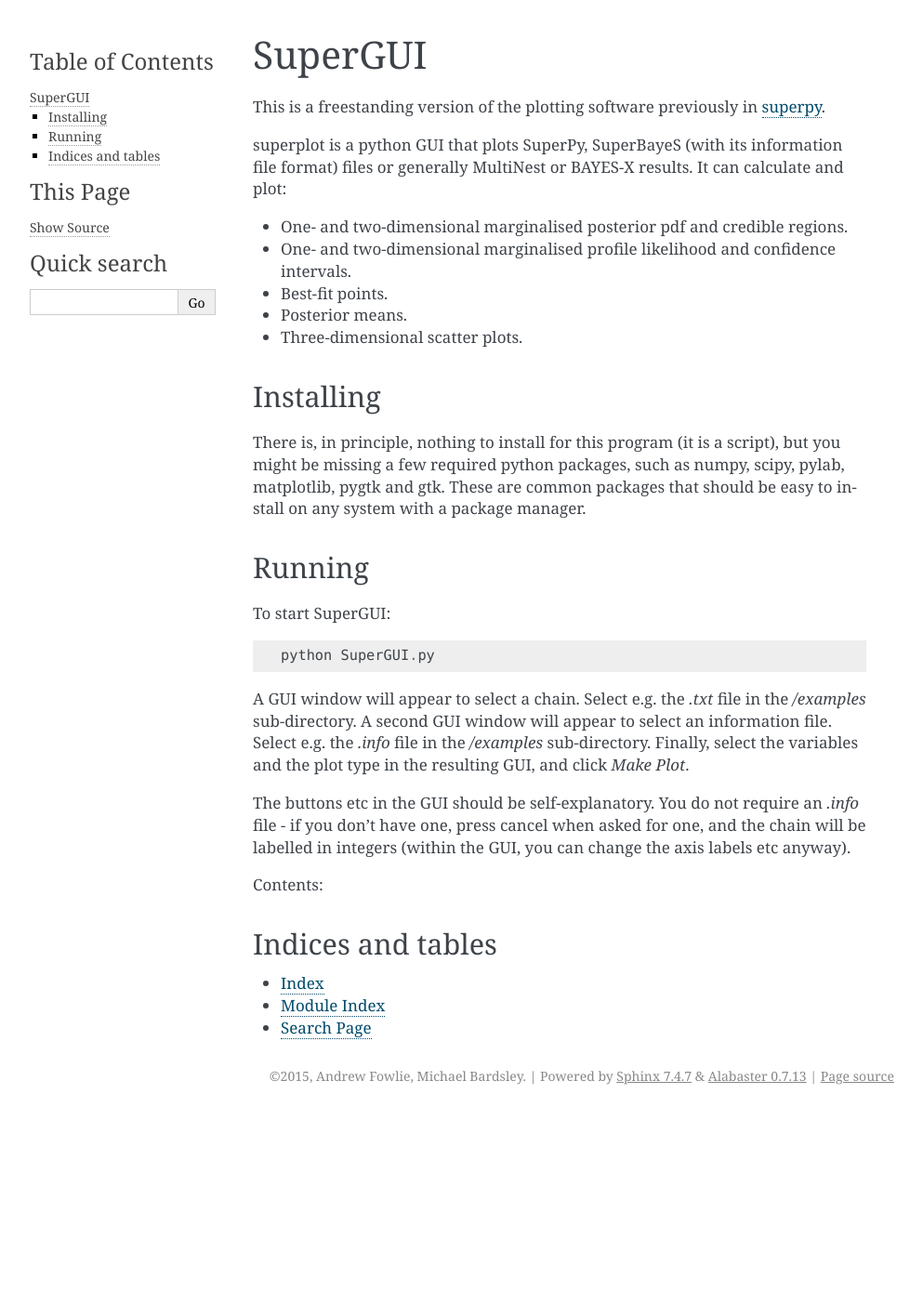
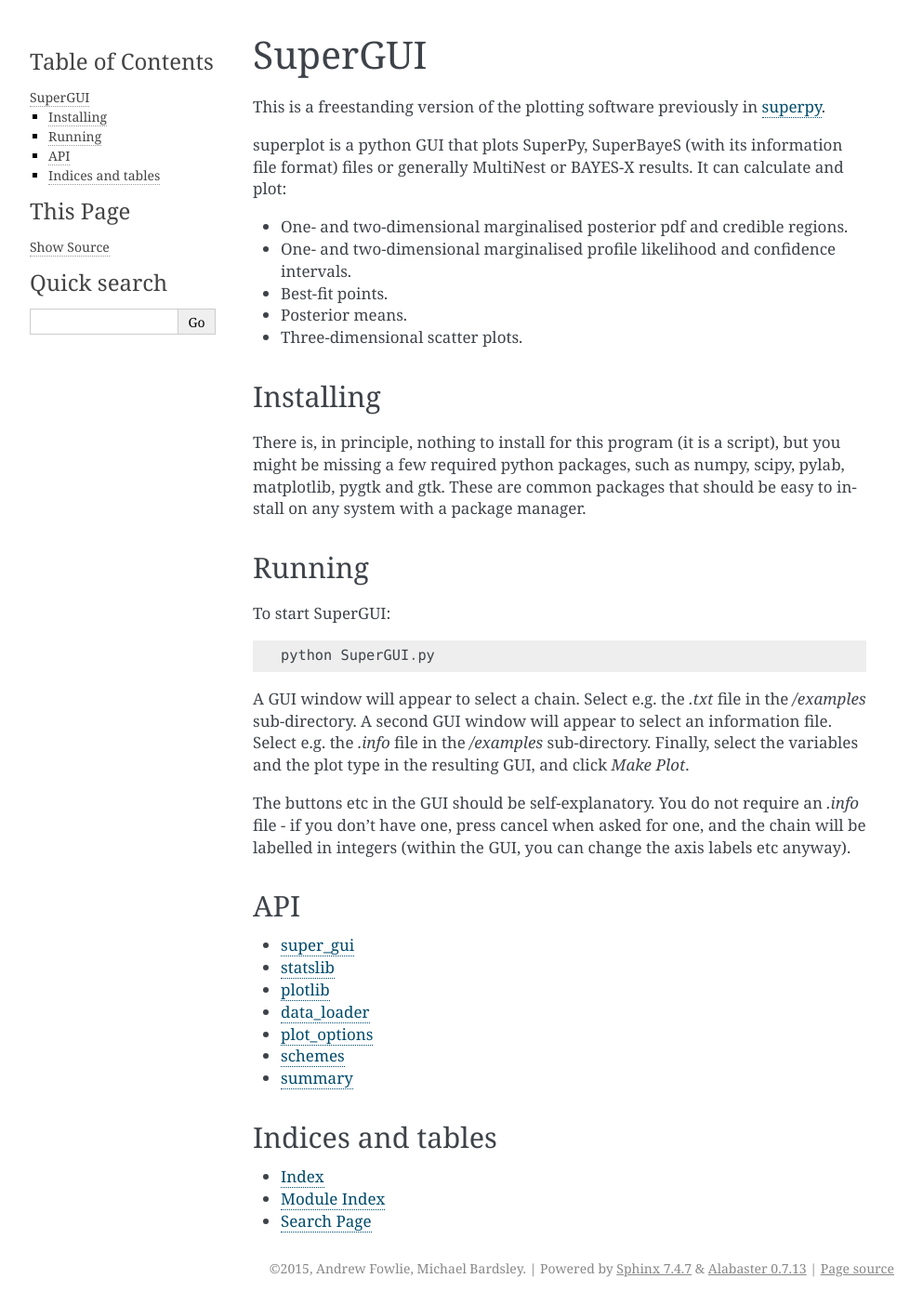
Before and after one commit to michaelhb/superplot, a Sphinx documentation site: the page built from doc/index.rst, in a window 1280 px wide. Shown: the whole page at 93% size, without its empty margins (148-1141 px from the left). Built offline with Sphinx 7.4.7, drawn with Linux system fonts in a browser that asks for light colours; before the commit the page ends 1197 px from its top, so only the background shows below that.

Commit message:
Infrastructure for SPHINX docs.
Now when we SPHINX things they should automagically appear
in the docs.

```diff
--- /dev/null
+++ b/doc/API.rst
@@ -0,0 +1,56 @@
+=========
+super_gui
+=========
+
+.. automodule:: super_gui
+    :members:
+
+========
+statslib
+========
+
+.. automodule:: statslib.point
+    :members:
+
+.. automodule:: statslib.one_dim
+    :members:
+
+.. automodule:: statslib.two_dim
+    :members:
+
+=======
+plotlib
+=======
+
+.. automodule:: plotlib.base
+    :members:
+
+.. automodule:: plotlib.plot_mod
+    :members:
+
+.. automodule:: plotlib.plots
+    :members:
+
+===========
+data_loader
+===========
+.. automodule:: data_loader
+    :members:
+
+============
+plot_options
+============
+.. automodule:: plot_options
+    :members:
+
+=======
+schemes
+=======
+.. automodule:: schemes
+    :members:
+
+=======
+summary
+=======
+.. automodule:: summary
+    :members:
--- a/doc/conf.py
+++ b/doc/conf.py
@@ -19,7 +19,7 @@
 # If extensions (or modules to document with autodoc) are in another directory,
 # add these directories to sys.path here. If the directory is relative to the
 # documentation root, use os.path.abspath to make it absolute, like shown here.
-#sys.path.insert(0, os.path.abspath('.'))
+sys.path.insert(0, os.path.abspath('..'))
 
 # -- General configuration ------------------------------------------------
 
@@ -288,3 +288,9 @@
 
 # If true, do not generate a @detailmenu in the "Top" node's menu.
 #texinfo_no_detailmenu = False
+
+import sys
+import mock
+
+MOCK_MODULES = ['matplotlib', 'matplotlib.pyplot', 'numpy', 'scipy']
+sys.modules.update((mod_name, mock.Mock()) for mod_name in MOCK_MODULES)
--- a/doc/index.rst
+++ b/doc/index.rst
@@ -5,12 +5,13 @@
 
 .. include:: ../README.rst
 
-Contents:
+API
+===
 
 .. toctree::
    :maxdepth: 2
 
-
+   API.rst
 
 Indices and tables
 ==================
```
Also changed, not shown: 15 other files.
